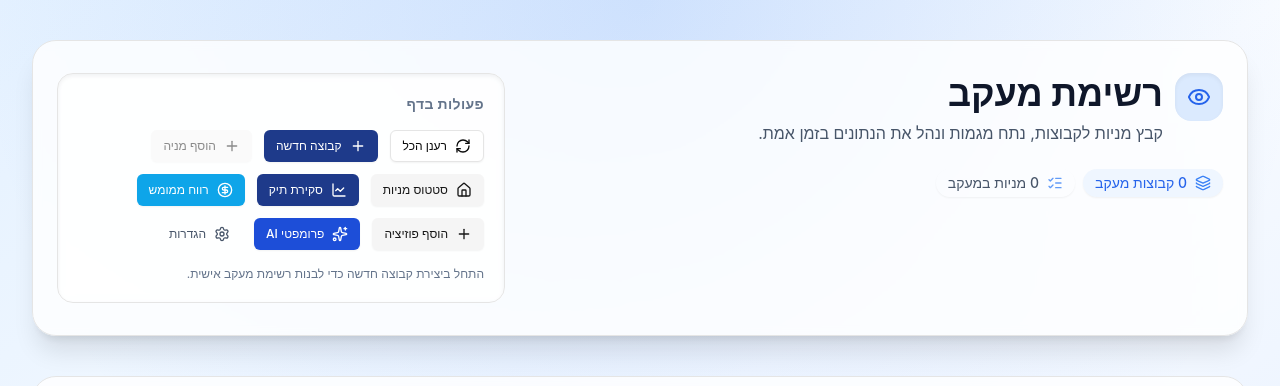
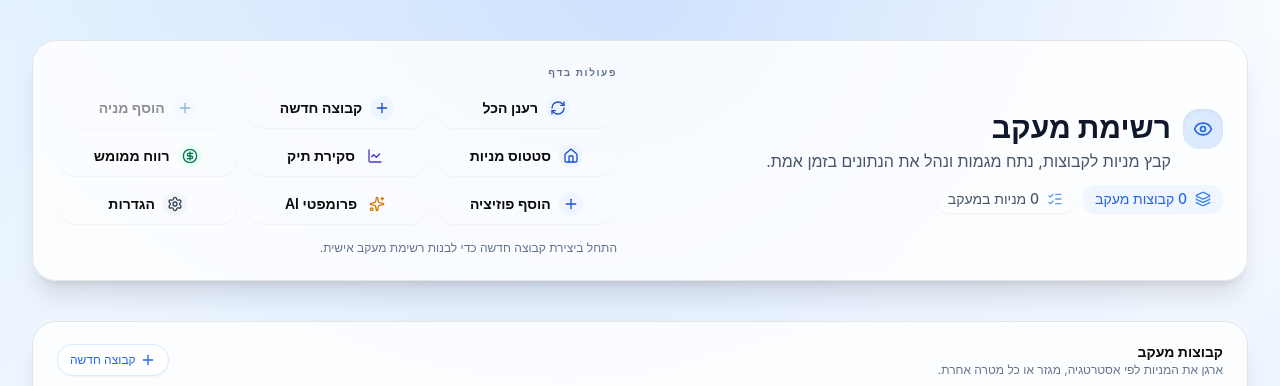
Before and after one commit to razmazlih/live-stocks, a Next.js app: page /watchlist in a window 1280 px wide. Shown: the top 386 px of the page. Built offline with nearby package versions, Linux system fonts and the light colour scheme; no server answers; the database is empty.

Commit message:
Refine portfolio header spacing

```diff
--- a/app/settings/page.tsx
+++ b/app/settings/page.tsx
@@ -169,9 +169,9 @@ export default function SettingsPage() {
   return (
     <DashboardPageShell direction={isRtl ? "rtl" : "ltr"}>
       <div className="mx-auto max-w-4xl px-4 py-10 sm:px-6 lg:px-8">
-        <header className="relative overflow-hidden rounded-3xl border border-[color:var(--color-neutral-white)]/60 bg-overlay-neutral-white px-6 py-8 shadow-xl glass-blur-sm">
+        <header className="relative overflow-hidden rounded-3xl border border-[color:var(--color-neutral-white)]/60 bg-overlay-neutral-white px-4 py-4 shadow-xl glass-blur-sm sm:px-5 sm:py-5">
           <div className="pointer-events-none absolute -right-10 top-0 h-44 w-44 rounded-full bg-[color:var(--color-blue-200)]/60 blur-3xl" />
-          <div className="relative z-10 space-y-6">
+          <div className="relative z-10 space-y-3">
             <Link href="/" className="inline-flex">
               <Button
                 variant="ghost"
@@ -183,14 +183,14 @@ export default function SettingsPage() {
               </Button>
             </Link>
             <div className="flex items-start gap-3">
-              <div className="rounded-2xl bg-blue-100 p-3 text-blue-600 shadow-inner">
-                <SettingsIcon className="h-6 w-6" />
+              <div className="rounded-2xl bg-blue-100 p-2.5 text-blue-600 shadow-inner">
+                <SettingsIcon className="h-5 w-5" />
               </div>
               <div>
-                <h1 className="text-3xl font-bold text-[var(--color-primary-900)] sm:text-4xl">
+                <h1 className="text-2xl font-bold text-[var(--color-primary-900)] sm:text-3xl">
                   {t.settings.title}
                 </h1>
-                <p className="mt-2 max-w-xl text-base text-slate-600">
+                <p className="mt-1 max-w-xl text-sm text-slate-600 sm:text-base">
                   {t.app.subtitle}
                 </p>
               </div>
--- a/app/watchlist/page.tsx
+++ b/app/watchlist/page.tsx
@@ -946,17 +946,17 @@ export default function WatchlistPage() {
       <div className="pointer-events-none absolute inset-0 bg-[radial-gradient(circle_at_top,_rgba(var(--color-primary-400-rgb),0.18),_transparent_60%)]" />
       <div className="relative">
         <div className="mx-auto max-w-7xl px-4 py-10 sm:px-6 lg:px-8">
-          <header className="relative overflow-hidden rounded-3xl border border-[color:var(--color-neutral-white)]/60 bg-overlay-neutral-white px-6 py-8 shadow-xl glass-blur-sm">
+          <header className="relative overflow-hidden rounded-3xl border border-[color:var(--color-neutral-white)]/60 bg-overlay-neutral-white px-5 py-5 shadow-xl glass-blur-sm sm:px-6 sm:py-6">
             <div className="pointer-events-none absolute -right-12 top-0 h-48 w-48 rounded-full bg-[color:var(--color-blue-200)]/60 blur-3xl" />
-            <div className="relative z-10 flex flex-col gap-8 lg:flex-row lg:items-start lg:justify-between">
-              <div className="space-y-6">
+            <div className="relative z-10 flex flex-col gap-5 lg:flex-row lg:items-center lg:justify-between">
+              <div className="space-y-3">
                 <div className="flex items-start gap-3">
-                  <div className="rounded-2xl bg-blue-100 p-3 text-blue-600 shadow-inner">
-                    <Eye className="h-6 w-6" />
+                  <div className="rounded-2xl bg-blue-100 p-2.5 text-blue-600 shadow-inner">
+                    <Eye className="h-5 w-5" />
                   </div>
                   <div>
-                    <h1 className="text-3xl font-bold text-[var(--color-primary-900)] sm:text-4xl">{t.watchlist.title}</h1>
-                    <p className="mt-2 max-w-xl text-base text-slate-600">{t.watchlist.subtitle}</p>
+                    <h1 className="text-2xl font-bold text-[var(--color-primary-900)] sm:text-3xl">{t.watchlist.title}</h1>
+                    <p className="mt-1 max-w-xl text-sm text-slate-600 sm:text-base">{t.watchlist.subtitle}</p>
                   </div>
                 </div>
                 <div className="flex flex-wrap items-center gap-2 text-xs font-medium text-slate-500 sm:text-sm">
@@ -1026,7 +1026,7 @@ export default function WatchlistPage() {
               {selectedGroup ? (
                 <div className="space-y-6">
                   <div className="rounded-3xl border border-[color:var(--color-neutral-white)]/60 bg-overlay-neutral-white p-6 shadow-xl glass-blur-sm">
-                    <div className="flex flex-col gap-4 lg:flex-row lg:items-start lg:justify-between">
+                    <div className="flex flex-col gap-4 lg:flex-row lg:items-center lg:justify-between">
                       <div className="space-y-2">
                         <h2 className="text-2xl font-semibold text-slate-800">{selectedGroup.name}</h2>
                         {selectedGroup.description ? (
--- a/components/dashboard/quick-actions-section.tsx
+++ b/components/dashboard/quick-actions-section.tsx
@@ -27,12 +27,19 @@ export function QuickActionsSection({
   return (
     <div
       className={cn(
-        'w-full max-w-md rounded-2xl border border-[color:var(--color-neutral-white)]/60 bg-[color:var(--color-neutral-white)]/70 p-5 shadow-inner glass-blur-sm',
+        'w-full lg:min-w-[420px] lg:max-w-[560px]',
         className
       )}
     >
-      <p className="text-sm font-semibold uppercase tracking-wide text-slate-500">{title}</p>
-      {description ? <p className="mt-1 text-xs text-slate-500">{description}</p> : null}
+      <div className="flex items-center gap-2 lg:justify-end">
+        <p className="text-[10px] font-bold uppercase tracking-[0.16em] text-[var(--color-slate-500)]">
+          {title}
+        </p>
+        <span className="h-px flex-1 bg-gradient-to-l from-[color:var(--color-primary-200)]/65 to-transparent" />
+      </div>
+      {description ? (
+        <p className="mt-1 text-xs leading-relaxed text-[var(--color-slate-500)]">{description}</p>
+      ) : null}
       <DashboardQuickActions actions={actions} />
       {children}
     </div>
--- a/components/dashboard/quick-actions.tsx
+++ b/components/dashboard/quick-actions.tsx
@@ -23,24 +23,62 @@ interface DashboardQuickActionsProps {
   actions: DashboardQuickAction[];
 }
 
+const ACTION_TONE_BY_KEY: Record<string, string> = {
+  reload: 'border-[color:var(--color-blue-200)]/75 !bg-[color:var(--color-blue-50)]/70 !hover:bg-[color:var(--color-blue-50)]/88',
+  settings: 'border-[color:var(--color-slate-200)]/90 !bg-[color:var(--color-slate-50)]/72 !hover:bg-[color:var(--color-slate-50)]/90',
+  dashboard: 'border-[color:var(--color-primary-200)]/75 !bg-[color:var(--color-primary-050)]/68 !hover:bg-[color:var(--color-primary-050)]/86',
+  portfolio: 'border-[color:var(--color-indigo-600)]/30 !bg-[color:var(--color-primary-010)]/72 !hover:bg-[color:var(--color-primary-010)]/90',
+  realized: 'border-[color:var(--color-emerald-200)]/75 !bg-[color:var(--color-emerald-50)]/72 !hover:bg-[color:var(--color-emerald-50)]/90',
+  watchlist: 'border-[color:var(--color-sky-100)] !bg-[color:var(--color-blue-50)]/72 !hover:bg-[color:var(--color-blue-50)]/90',
+  positions: 'border-[color:var(--color-blue-200)]/75 !bg-[color:var(--color-blue-50)]/72 !hover:bg-[color:var(--color-blue-50)]/90',
+  aiPrompts: 'border-[color:var(--color-amber-200)]/75 !bg-[color:var(--color-amber-200)]/38 !hover:bg-[color:var(--color-amber-200)]/56',
+  newGroup: 'border-[color:var(--color-primary-200)]/75 !bg-[color:var(--color-primary-050)]/70 !hover:bg-[color:var(--color-primary-050)]/88',
+  newTicker: 'border-[color:var(--color-sky-100)] !bg-[color:var(--color-blue-50)]/72 !hover:bg-[color:var(--color-blue-50)]/90',
+};
+
+const ACTION_ICON_TONE_BY_KEY: Record<string, string> = {
+  reload: 'bg-[color:var(--color-blue-50)] text-[var(--color-blue-700)]',
+  settings: 'bg-[color:var(--color-slate-100)] text-[var(--color-slate-700)]',
+  dashboard: 'bg-[color:var(--color-primary-050)] text-[var(--color-primary-700)]',
+  portfolio: 'bg-[color:var(--color-primary-010)] text-[var(--color-indigo-700)]',
+  realized: 'bg-[color:var(--color-emerald-50)] text-[var(--color-emerald-700)]',
+  watchlist: 'bg-[color:var(--color-blue-50)] text-[var(--color-sky-700)]',
+  positions: 'bg-[color:var(--color-blue-50)] text-[var(--color-blue-700)]',
+  aiPrompts: 'bg-[color:var(--color-amber-200)]/30 text-[var(--color-amber-600)]',
+  newGroup: 'bg-[color:var(--color-primary-050)] text-[var(--color-primary-700)]',
+  newTicker: 'bg-[color:var(--color-blue-50)] text-[var(--color-sky-700)]',
+};
+
 export function DashboardQuickActions({ actions }: DashboardQuickActionsProps) {
   if (!actions.length) {
     return null;
   }
 
-  return (
-    <div className="mt-4 flex flex-wrap gap-3">
-      {actions.map((action) => {
+  const renderActionButton = (action: DashboardQuickAction) => {
     const Icon = action.icon;
+    const contentClassName = 'flex w-full items-center justify-center gap-2';
+    const labelBaseClassName = 'truncate text-xs font-semibold sm:text-sm';
+    const iconBaseClassName = 'h-4 w-4 shrink-0';
+    const toneClassName =
+      ACTION_TONE_BY_KEY[action.key] ??
+      'border-[color:var(--color-primary-025)]';
+    const iconToneClassName =
+      ACTION_ICON_TONE_BY_KEY[action.key] ??
+      'bg-[color:var(--color-primary-010)] text-[var(--color-primary-600)]';
+
     const buttonContent: ReactNode = action.href ? (
-          <Link href={action.href}>
-            <Icon className={cn('h-4 w-4', action.iconClassName)} />
-            <span className={cn(action.labelClassName)}>{action.label}</span>
+      <Link href={action.href} className={contentClassName}>
+        <span className={cn('inline-flex h-6 w-6 items-center justify-center rounded-full', iconToneClassName)}>
+          <Icon className={cn(iconBaseClassName, action.iconClassName)} />
+        </span>
+        <span className={cn(labelBaseClassName, '!text-[var(--color-slate-800)]', action.labelClassName)}>{action.label}</span>
       </Link>
     ) : (
       <>
-            <Icon className={cn('h-4 w-4', action.iconClassName)} />
-            <span className={cn(action.labelClassName)}>{action.label}</span>
+        <span className={cn('inline-flex h-6 w-6 items-center justify-center rounded-full', iconToneClassName)}>
+          <Icon className={cn(iconBaseClassName, action.iconClassName)} />
+        </span>
+        <span className={cn(labelBaseClassName, '!text-[var(--color-slate-800)]', action.labelClassName)}>{action.label}</span>
       </>
     );
 
@@ -48,17 +86,20 @@ export function DashboardQuickActions({ actions }: DashboardQuickActionsProps) {
       <Button
         key={action.key}
         size="sm"
-            variant={action.variant}
+        variant="ghost"
         asChild={Boolean(action.href)}
         onClick={action.onClick}
         disabled={action.disabled}
         aria-label={action.ariaLabel ?? action.label}
-            className={cn('gap-2', action.className)}
+        className={cn(
+          toneClassName,
+          'h-10 min-w-[120px] rounded-full px-3 !text-[var(--color-slate-800)] shadow-sm transition-all duration-200 hover:-translate-y-0.5 hover:shadow-md focus-visible:ring-2 focus-visible:ring-[color:var(--color-primary-300)] focus-visible:ring-offset-1 disabled:opacity-45 disabled:hover:translate-y-0 disabled:hover:shadow-sm',
+        )}
       >
         {buttonContent}
       </Button>
     );
-      })}
-    </div>
-  );
+  };
+
+  return <div className="mt-2 grid grid-cols-2 gap-2 lg:grid-cols-3">{actions.map((action) => renderActionButton(action))}</div>;
 }
```
Also changed, not shown: app/portfolio/page.tsx (+7 -7 lines), app/positions/page.tsx (+7 -7 lines), app/realized/page.tsx (+7 -7 lines), components/dashboard/dashboard-hero.tsx (+7 -7 lines). Lines whose indentation alone changed are shown as unchanged.
